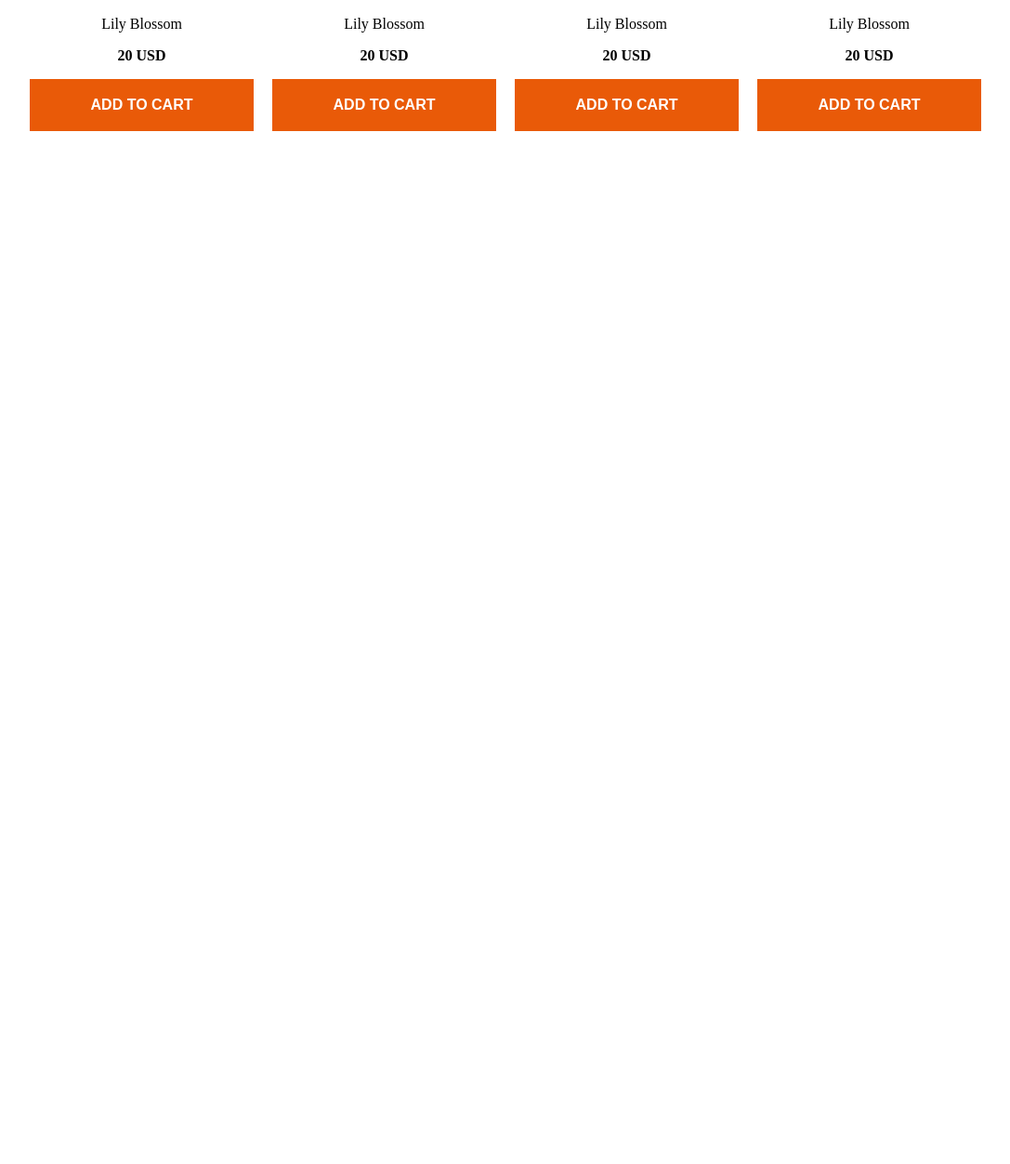
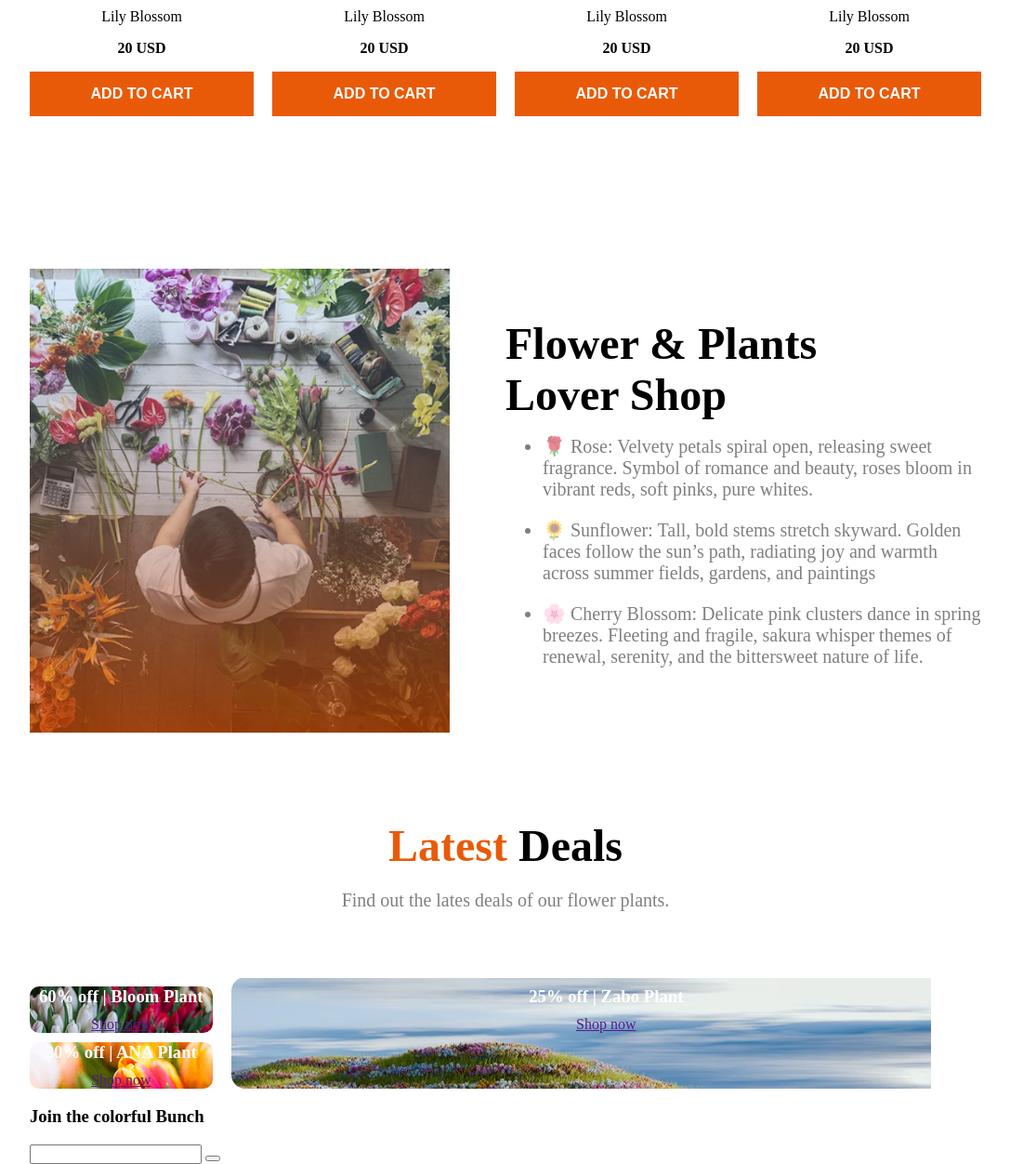
Before and after one commit to Rafi192/PH_Assignment_2, a plain HTML site: page index.html in a window 1280 px wide. Shown: the part 1511-2763 px from the top of the page at 93% size, without its empty margins (96-1183 px from the left). Before the commit the page ends 1652 px from the top, so only its background shows below. Drawn offline with Linux system fonts and the light colour scheme.

Commit message:
Commit of Latest deals section

```diff
--- a/index.html
+++ b/index.html
@@ -111,6 +111,66 @@
           <button class="card-btn">ADD TO CART</button>
         </div>
       </div>
+
+      <div class="flower-lover">
+        <div class="person-img">
+          <img src="assets/flower-store.png" alt="" />
+        </div>
+        <div class="flower-description">
+          <h3 id="flower-heading">
+            Flower & Plants <br />
+            Lover Shop
+          </h3>
+          <ul>
+            <li class="para-body">
+              🌹 Rose: Velvety petals spiral open, releasing sweet fragrance.
+              Symbol of romance and beauty, roses bloom in vibrant reds, soft
+              pinks, pure whites.
+            </li>
+            <li class="para-body">
+              🌻 Sunflower: Tall, bold stems stretch skyward. Golden faces
+              follow the sun’s path, radiating joy and warmth across summer
+              fields, gardens, and paintings
+            </li>
+            <li class="para-body">
+              🌸 Cherry Blossom: Delicate pink clusters dance in spring breezes.
+              Fleeting and fragile, sakura whisper themes of renewal, serenity,
+              and the bittersweet nature of life.
+            </li>
+          </ul>
+        </div>
+      </div>
+
+      <div class="latest-deals">
+        <h3 class="plants-h3"><span class="text-red">Latest</span> Deals</h3>
+        <p class="para-body">Find out the lates deals of our flower plants.</p>
+      </div>
+
+      <section class="deal-plants">
+        <div class="deal-left">
+          <div class="left-background-1">
+            <h3>60% off | Bloom Plant</h3>
+            <a href="">Shop now</a>
+          </div>
+          <div class="left-background-2">
+            <h3>30% off | ANA Plant</h3>
+            <a href="">Shop now</a>
+          </div>
+        </div>
+
+        <div class="deal-right">
+          <h3>25% off | Zabo Plant</h3>
+          <a href="">Shop now</a>
+        </div>
+      </section>
+
+      <section class="colorful-bunch">
+        <div class="bunch-body">
+          <h3>Join the colorful Bunch</h3>
+          <input type="email" />
+          <button class="card-btn"></button>
+        </div>
+      </section>
     </main>
     <footer></footer>
 
--- a/styles/styles.css
+++ b/styles/styles.css
@@ -120,6 +120,7 @@ nav {
   display: grid;
   grid-template-columns: repeat(4, 1fr);
   gap: 20px;
+  margin-bottom: calc(18vh + 20px);
 }
 .flower-cards .card img {
   width: 100%;
@@ -134,7 +135,7 @@ nav {
   color: white;
   font-size: 1rem;
   font-weight: 600;
-  padding: 19px;
+  padding: 15px;
   border: none;
 }
 
@@ -147,4 +148,103 @@ nav {
   .flower-cards {
     grid-template-columns: repeat(2, 1fr);
   }
+  .card {
+    width: 100%;
+  }
+
+  .card img {
+    width: 100%;
+    height: auto;
+  }
 }
+
+/* Flower Lover Section */
+
+.flower-lover {
+  display: flex;
+  /* gap: calc(5vh + 20px); */
+  gap: 60px;
+  align-items: center;
+  margin-bottom: calc(10vh + 10px);
+}
+#flower-heading {
+  font-size: 3rem;
+  margin: 0;
+}
+.person-img {
+  max-width: 50%;
+}
+
+.flower-description {
+  max-width: 50%;
+}
+.person-img img {
+  width: 100%;
+}
+
+.flower-description li {
+  margin-bottom: 20px;
+}
+
+@media screen and (max-width: 576px) {
+  .flower-lover {
+    flex-direction: column;
+  }
+  .person-img,
+  .flower-description {
+    max-width: 100%;
+    /* background-color: aqua; */
+  }
+}
+/* Latest deal section */
+.latest-deals {
+  text-align: center;
+  margin-bottom: calc(5% + 20px);
+}
+
+/* Deal plants section */
+
+.deal-plants {
+  display: flex;
+  gap: 20px;
+  text-align: center;
+  justify-content: space-between;
+  /* align-items: center; */
+}
+.deal-plants h3 {
+  margin: 10px;
+}
+
+.deal-right {
+  background-image: url("../assets/deal-zabo.png");
+  background-repeat: no-repeat;
+  border-radius: 15px;
+  /* background-size: 100% 100%; */
+
+  color: white;
+  flex: 1;
+  min-width: 0;
+}
+
+.left-background-1 {
+  /* width: 20vw; */
+  background-image: url("../assets/deal-bloom.png");
+  background-repeat: no-repeat;
+  border-radius: 10px;
+  flex: 0 0 20vw;
+
+  /* background-size: 100% 100%; */
+  /* background-size: auto; */
+  color: white;
+}
+
+.left-background-2 {
+  background-image: url("../assets/deal-ana.png");
+  background-repeat: no-repeat;
+  border-radius: 10px;
+  color: white;
+}
+/* .deal-right img {
+  width: 100%;
+  height: auto;
+} */
```
